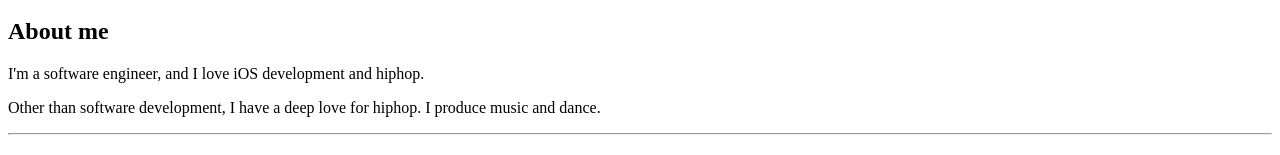
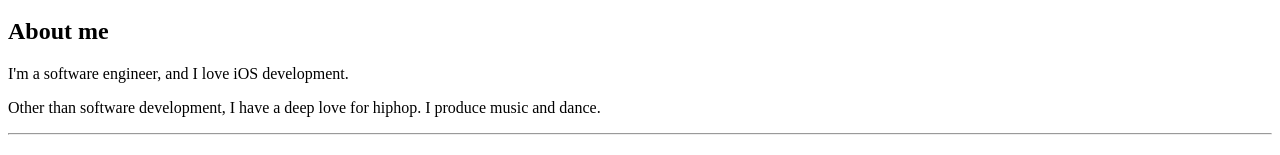
Before and after one commit to redryerye/portfolio, a Gatsby site: page /about in a window 1280 px wide. Shown: the part 303-458 px from the top of the page. Built offline with nearby package versions, Linux system fonts and the light colour scheme; Gatsby itself is replaced by a stand-in of ours.

Commit message:
Update index.js

```diff
--- a/src/pages/about/index.js
+++ b/src/pages/about/index.js
@@ -41,7 +41,7 @@ const About = ({ location }) => {
       <div>
         <h2>About me</h2>
         <p>
-          I'm a software engineer, and I love iOS development and hiphop.
+          I'm a software engineer, and I love iOS development.
         </p>
         <p>
           Other than software development, I have a deep love for hiphop. I produce music and dance.
```
